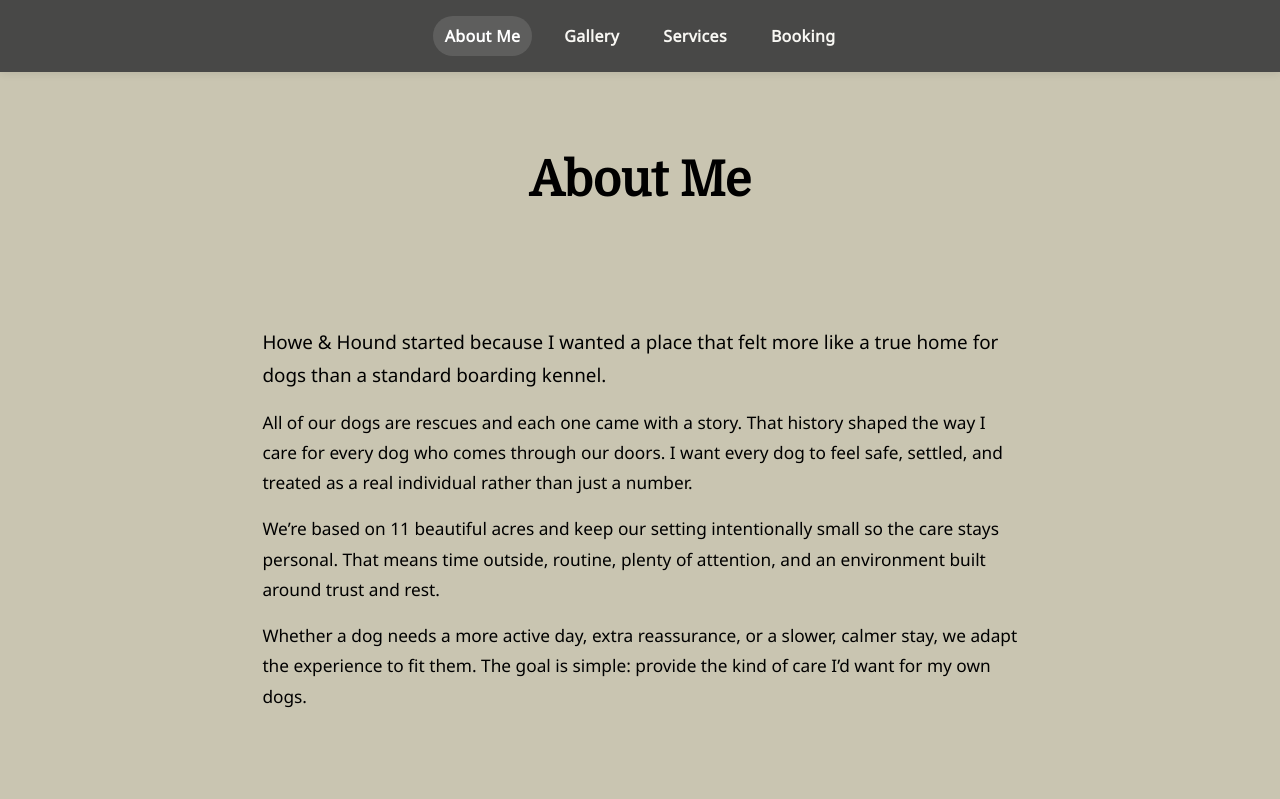
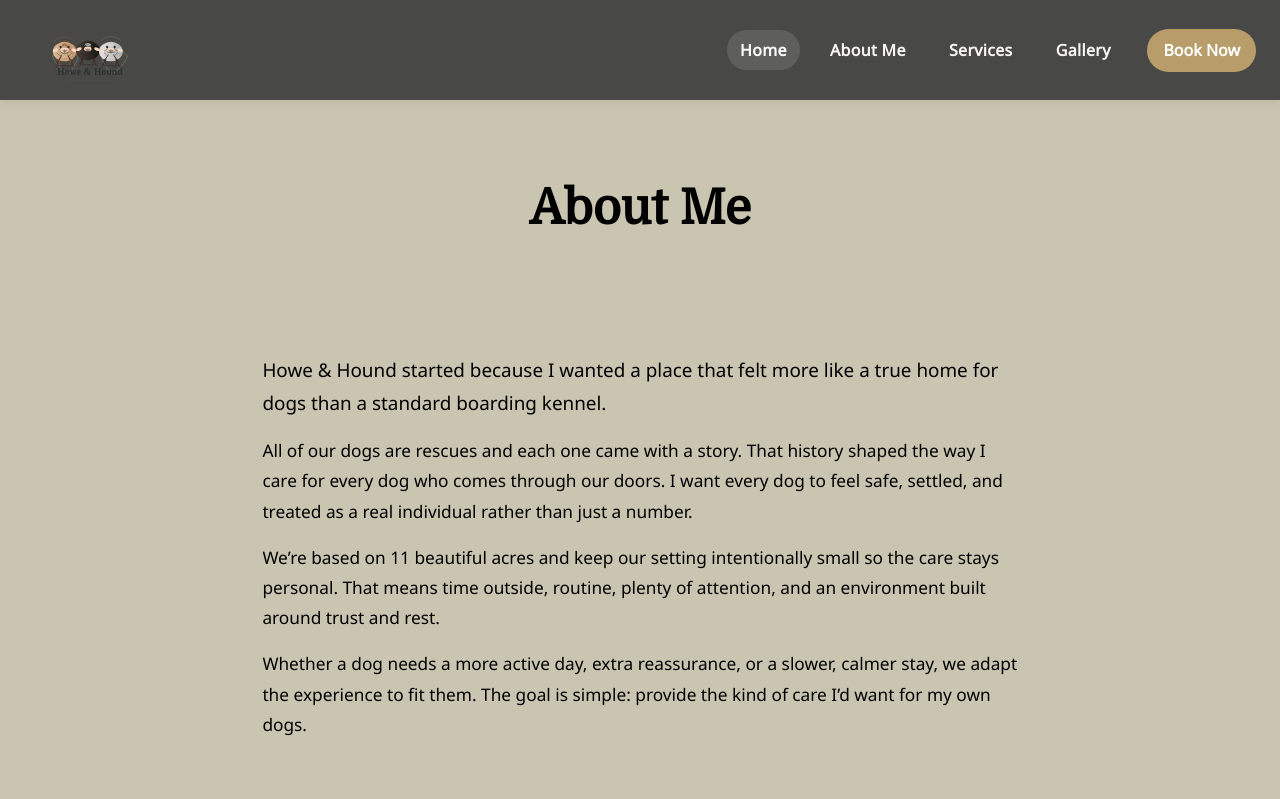
Before and after one commit to howeandhound/howeandhoundretreat, a plain HTML site: page index.html in a window 1280 px wide. Drawn offline with nearby package versions, Linux system fonts and the light colour scheme.

Commit message:
Add the Howe & Hound branded logo to the global header and update the navigation to include Home, About Me, Services, and Gallery with a booking call-to-action.

```diff
--- a/index.html
+++ b/index.html
@@ -6,7 +6,6 @@
   <meta name="viewport" content="width=device-width, initial-scale=1, shrink-to-fit=no">
   <title>About Me</title>
   <link rel="stylesheet" href="https://cdn.jsdelivr.net/npm/bootstrap@4.6.2/dist/css/bootstrap.min.css">
-  <link rel="stylesheet" href="https://cdn.jsdelivr.net/npm/@fortawesome/fontawesome-free@5.15.4/css/all.min.css">
   <link href="https://fonts.googleapis.com/css?family=Domine|Noto+Sans|Titillium+Web&subset=latin,latin-ext" rel="stylesheet" type="text/css">
   <style>
     :root {
@@ -15,7 +14,6 @@
       --text: rgba(0, 0, 0, 1);
       --dark: #434343;
       --light: #f8f7f3;
-      --accent: #7a5d34;
     }
 
     * { box-sizing: border-box; }
@@ -35,14 +33,39 @@
       box-shadow: 0 2px 8px rgba(0,0,0,.08);
     }
 
-    .site-nav {
-      max-width: 1200px;
+    .header-inner {
+      max-width: 1280px;
       margin: 0 auto;
       display: flex;
+      align-items: center;
+      justify-content: space-between;
+      gap: 1rem;
+      padding: 0.8rem 1.5rem;
+    }
+
+    .brand {
+      display: inline-flex;
+      align-items: center;
+      gap: 0.75rem;
+      text-decoration: none;
+      color: var(--light);
+      min-width: 0;
+    }
+
+    .brand-mark {
+      width: 132px;
+      height: auto;
+      display: block;
+      flex-shrink: 0;
+    }
+
+    .site-nav {
+      display: flex;
       justify-content: center;
+      align-items: center;
       flex-wrap: wrap;
-      gap: 0.5rem 1.25rem;
-      padding: 1rem 1.25rem;
+      gap: 0.5rem 1.1rem;
+      margin-left: auto;
     }
 
     .nav-link {
@@ -50,7 +73,7 @@
       text-decoration: none;
       font-weight: 600;
       letter-spacing: 0.02em;
-      padding: 0.5rem 0.75rem;
+      padding: 0.5rem 0.8rem;
       border-radius: 999px;
       transition: background 0.2s ease, color 0.2s ease;
     }
@@ -60,6 +83,23 @@
       background: rgba(255,255,255,0.12);
       color: #fff;
       text-decoration: none;
+    }
+
+    .nav-cta {
+      display: inline-block;
+      background: #b89d6a;
+      color: #fff;
+      border-radius: 999px;
+      padding: 0.6rem 1rem;
+      font-weight: 700;
+      text-decoration: none;
+      margin-left: 0.4rem;
+    }
+
+    .nav-cta:hover {
+      text-decoration: none;
+      color: #fff;
+      opacity: 0.92;
     }
 
     .page-wrap {
@@ -74,19 +114,15 @@
       margin: 0 0 20px;
     }
 
-    h1, h2, h3 {
+    h1, h2 {
       font-family: 'Domine', serif;
       font-weight: bold;
       margin: 0 0 1rem;
     }
 
     h1 {
-      font-size: clamp(2.1rem, 4vw, 3rem);
+      font-size: clamp(2.2rem, 4vw, 3rem);
       text-align: center;
-    }
-
-    h2 {
-      font-size: clamp(1.6rem, 2vw, 2.2rem);
     }
 
     p {
@@ -97,6 +133,20 @@
 
     .lead {
       font-size: 1.18rem;
+    }
+
+    @media (max-width: 820px) {
+      .header-inner {
+        flex-direction: column;
+        align-items: flex-start;
+      }
+      .brand {
+        width: 100%;
+      }
+      .site-nav {
+        width: 100%;
+        justify-content: flex-start;
+      }
     }
 
     @media (max-width: 450px) {
@@ -111,12 +161,19 @@
 </head>
 <body>
   <header class="site-header">
-    <nav class="site-nav" aria-label="Main navigation">
-      <a class="nav-link active" href="index.html" aria-current="page">About Me</a>
-      <a class="nav-link" href="gallery.html">Gallery</a>
-      <a class="nav-link" href="Services.html">Services</a>
-      <a class="nav-link" href="Booking.html">Booking</a>
-    </nav>
+    <div class="header-inner">
+      <a class="brand" href="index.html" aria-label="Howe &amp; Hound home">
+        <img class="brand-mark" src="assets/logo.svg" alt="Howe &amp; Hound dog logo">
+      </a>
+
+      <nav class="site-nav" aria-label="Main navigation">
+        <a class="nav-link active" href="index.html" aria-current="page">Home</a>
+        <a class="nav-link" href="index.html">About Me</a>
+        <a class="nav-link" href="Services.html">Services</a>
+        <a class="nav-link" href="gallery.html">Gallery</a>
+        <a class="nav-cta" href="Booking.html">Book Now</a>
+      </nav>
+    </div>
   </header>
 
   <main class="page-wrap">
```
Also changed, not shown: assets/logo.svg (added).
